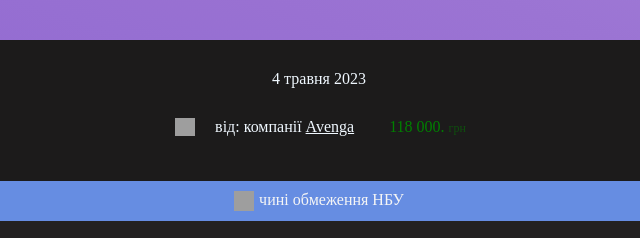
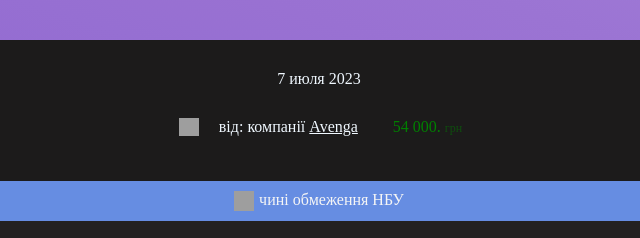
Before and after one commit to GurnikVitaliy/monobank, a plain HTML site: page index.html in a window 1280 px wide. Shown: the part 396-634 px from the top of the page, 321-961 px from the left. Drawn offline with Linux system fonts and the light colour scheme; grey boxes are pictures that could not be loaded.

Commit message:
Update index.html

```diff
--- a/index.html
+++ b/index.html
@@ -62,12 +62,12 @@
         </div>
 
         <section id="black">
-            <div class="date">4 травня 2023</div>
+            <div class="date">7 июля 2023</div>
             <div class="send">
                 <div class="send__img">
                     <img src="https://cdn4.iconfinder.com/data/icons/internet-networking-and-communication-glyph-24/24/Down_arrow_download_button_downloading_file_download_save_file_1-512.png" id="im">
                    <span class="from"> від: компанії <u>Avenga</u></span>
-                   <div class="send__money">118 000. <span class="zero">грн</span></div>
+                   <div class="send__money">54 000. <span class="zero">грн</span></div>
                 </div>
             </div>
         </section>
```
